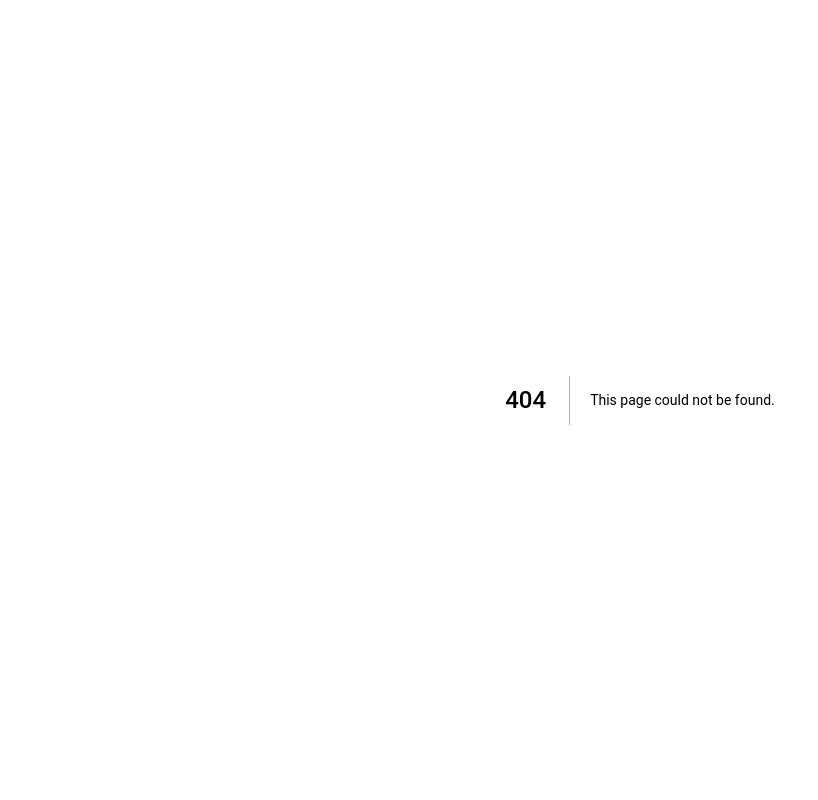
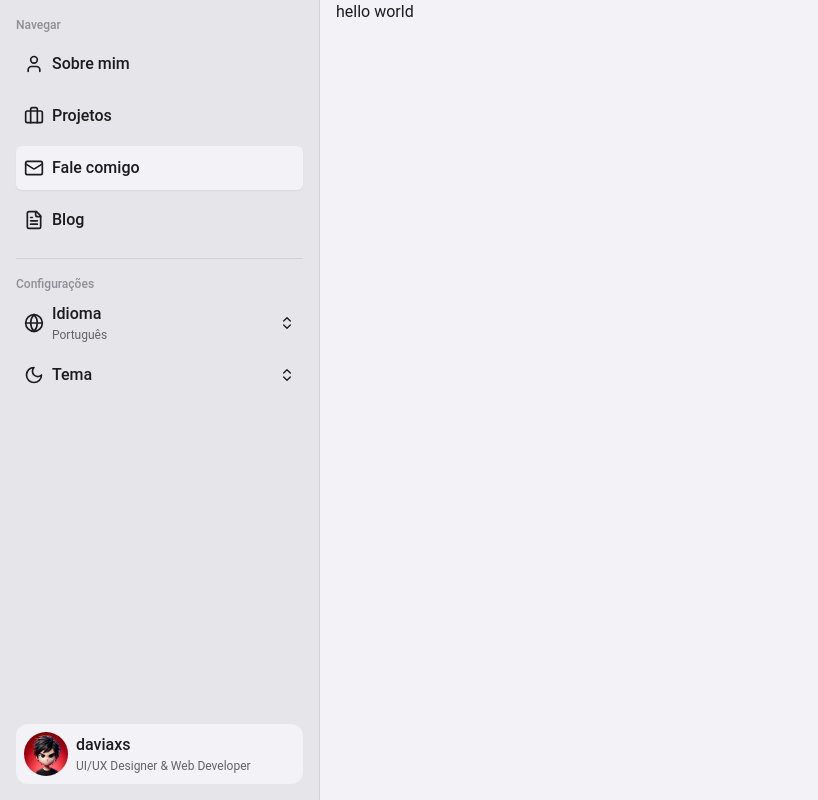
Before and after one commit to daviaxs/portfolio-v3, a Next.js app: page /site/contato in a window 1280 px wide. Before the commit this address had no page. Shown: the whole page, without its empty margins (0-818 px from the left). Built offline with nearby package versions, Linux system fonts and the light colour scheme.

Commit message:
feat: add new pages for blog, contato, projetos, and sobre with basic structure

```diff
--- /dev/null
+++ b/src/app/site/contato/page.tsx
@@ -0,0 +1,3 @@
+export default function HomePage() {
+  return <h1>hello world</h1>
+}
--- /dev/null
+++ b/src/app/site/projetos/page.tsx
@@ -0,0 +1,3 @@
+export default function HomePage() {
+  return <h1>hello world</h1>
+}
--- /dev/null
+++ b/src/app/site/sobre/page.tsx
@@ -0,0 +1,3 @@
+export default function HomePage() {
+  return <h1>hello world</h1>
+}
```
Also changed, not shown: src/app/site/blog/page.tsx (renamed from src/app/site/page.tsx).
